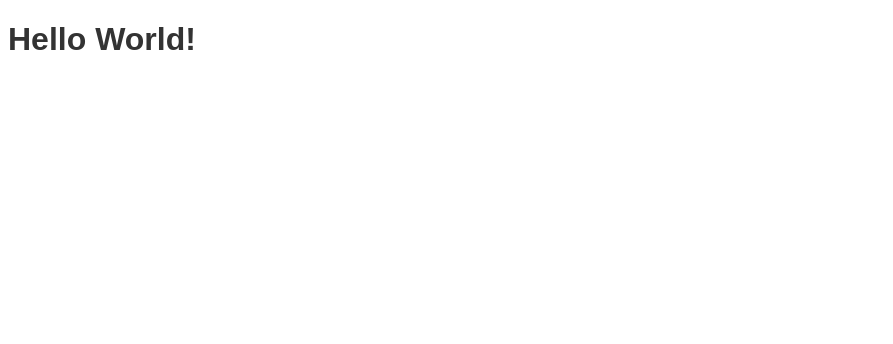
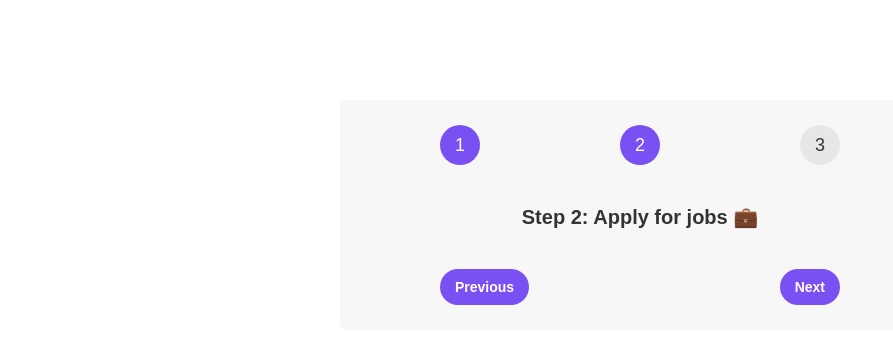
Before and after one commit to Mo3bassia/steps-react-app, a React (Create React App) app: page / in a window 1280 px wide. Shown: the top 344 px of the page, without its empty margins (0-893 px from the left). Built offline with nearby package versions, Linux system fonts and the light colour scheme.

Commit message:
Create initial layout using JSX

```diff
--- a/src/App.js
+++ b/src/App.js
@@ -1,3 +1,41 @@
+const messages = [
+  "Learn React ⚛️",
+  "Apply for jobs 💼",
+  "Invest your new income 🤑",
+];
+
 export default function App() {
-  return <h1>Hello World!</h1>;
+  let step = 2;
+  return (
+    <div className="steps">
+      <Numbers step={step} />
+      <Paragraph text={`Step ${step}: ${messages[step - 1]}`} />
+      <div className="buttons">
+        <Button text="Previous" />
+        <Button text="Next" />
+      </div>
+    </div>
+  );
 }
+
+function Numbers({ step }) {
+  return (
+    <div className="numbers">
+      <div className={step >= 1 ? "active" : ""}>1</div>
+      <div className={step >= 2 ? "active" : ""}>2</div>
+      <div className={step >= 3 ? "active" : ""}>3</div>
+    </div>
+  );
+}
+
+function Paragraph({ text }) {
+  return <p className="message">{text}</p>;
+}
+
+function Button({ text }) {
+  return (
+    <button style={{ backgroundColor: "#7950F2", color: "#fff" }}>
+      {text}
+    </button>
+  );
+}
```
